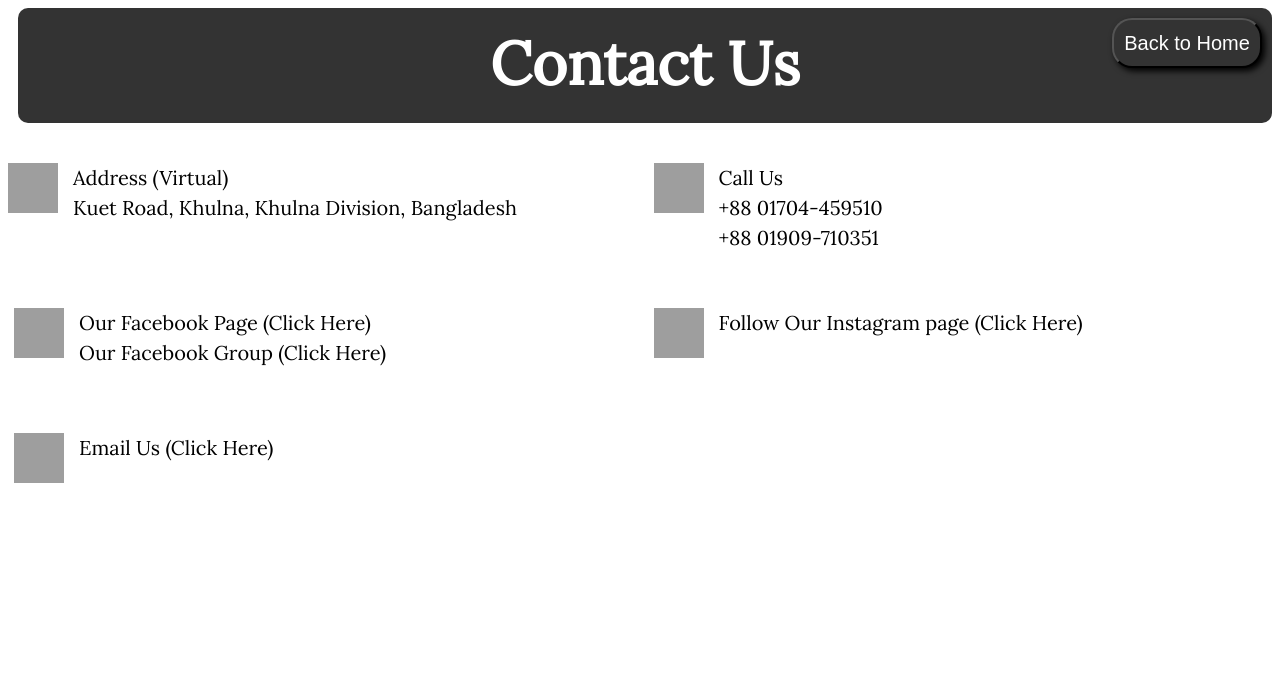
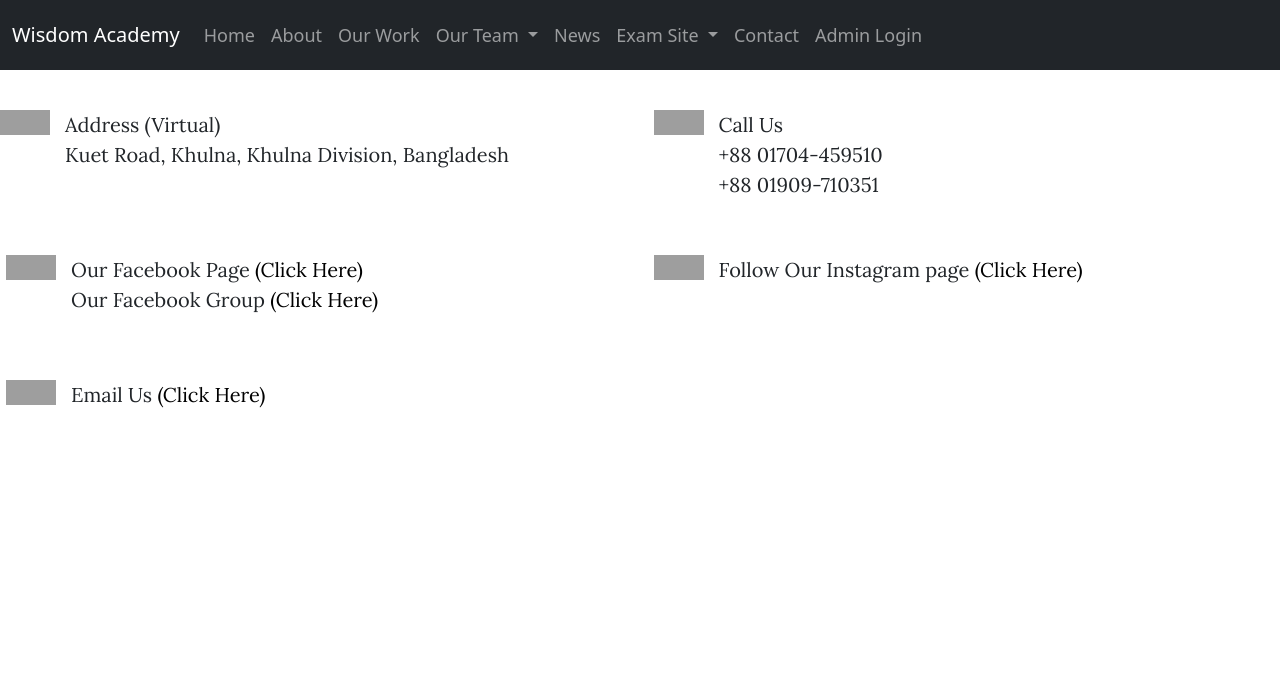
Before and after one commit to MahmudMridul/wisdom-academy-website, a PHP site: page /contact.html in a window 1280 px wide. Shown: the top 682 px of the page. Before the commit the page ends 483 px from the top, so only its background shows below. Run offline with PHP 8.4, Linux system fonts and the light colour scheme; grey boxes are pictures that could not be loaded.

Commit message:
full nav bar added in contact page

```diff
--- a/contact.html
+++ b/contact.html
@@ -5,24 +5,97 @@
 	   <meta name="viewport" content="width=device-width, initial-scale=1">
     <title>Contact - Wisdom Academy</title>
 
+    <link href="https://cdn.jsdelivr.net/npm/bootstrap@5.0.2/dist/css/bootstrap.min.css"
+    rel="stylesheet" integrity="sha384-EVSTQN3/azprG1Anm3QDgpJLIm9Nao0Yz1ztcQTwFspd3yD65VohhpuuCOmLASjC"
+    crossorigin="anonymous">
     <link rel="stylesheet" href="css/contact.css">
+    <link rel="stylesheet" href="css/style.css">
 
   </head>
-  <body link="black" vlink="black" alink="black">
-    <div class="container">
+  <body>
 
-      <div class="page-head">
-        <div class="contactus">
-          <h1>Contact Us</h1>
+    <nav class="navbar fixed-top navbar-expand-lg navbar-dark bg-dark nav-height">
+
+      <div class="container-fluid">
+
+        <a class="navbar-brand" href="#">Wisdom Academy</a>
+
+        <button class="navbar-toggler" type="button" data-bs-toggle="collapse"
+        data-bs-target="#navbarNav" aria-controls="navbarNav"
+        aria-expanded="false" aria-label="Toggle navigation">
+
+          <span class="navbar-toggler-icon"></span>
+
+        </button>
+
+        <div class="collapse navbar-collapse" id="navbarNav">
+
+          <ul class="navbar-nav">
+
+            <li class="nav-item">
+              <a class="nav-link nav-hov" aria-current="page" href="index.html">Home</a>
+            </li>
+
+            <li class="nav-item">
+              <a class="nav-link nav-hov" href="about.html">About</a>
+            </li>
+
+            <li class="nav-item">
+              <a class="nav-link nav-hov" href="#">Our Work</a>
+            </li>
+
+            <li class="nav-item">
+
+              <div class="dropdown">
+                <a class="nav-link dropdown-toggle nav-hov" href="#" role="button"
+                id="dropdownMenuLink" data-bs-toggle="dropdown" aria-expanded="false">
+                Our Team
+                </a>
+
+                <ul class="dropdown-menu" aria-labelledby="dropdownMenuLink">
+                  <li><a class="dropdown-item" href="team-core.html">Core</a></li>
+                  <li><a class="dropdown-item" href="team-intern.html">Intern</a></li>
+                </ul>
+              </div>
+
+            </li>
+
+            <li class="nav-item">
+              <a class="nav-link nav-hov" href="#">News</a>
+            </li>
+
+            <li class="nav-item">
+
+              <div class="dropdown">
+                <a class="nav-link dropdown-toggle nav-hov" href="#" role="button"
+                id="dropdownMenuLink" data-bs-toggle="dropdown" aria-expanded="false">
+                Exam Site
+                </a>
+
+                <ul class="dropdown-menu" aria-labelledby="dropdownMenuLink">
+                  <li><a class="dropdown-item" href="#">Registration</a></li>
+                  <li><a class="dropdown-item" href="#">Student Login</a></li>
+                  <li><a class="dropdown-item" href="#">Exam</a></li>
+                </ul>
+              </div>
+
+            </li>
+
+            <li class="nav-item">
+              <a class="nav-link nav-hov" href="contact.html">Contact</a>
+            </li>
+
+            <li class="nav-item">
+              <a class="nav-link nav-hov" href="#">Admin Login</a>
+            </li>
+
+          </ul>
         </div>
+      </div>
 
-        <div class="btn">
-          <button type="button" name="button">
-            <a href="index.html" class="bttn"> Back to Home </a>
-          </button>
-        </div>
+    </nav>
 
-      </div>
+    <div class="my-container">
 
       <div class="address">
 
@@ -73,5 +146,12 @@
       </div>
 
     </div>
+
+
+    <script src="https://cdn.jsdelivr.net/npm/bootstrap@5.0.2/dist/js/bootstrap.bundle.min.js"
+      integrity="sha384-MrcW6ZMFYlzcLA8Nl+NtUVF0sA7MsXsP1UyJoMp4YLEuNSfAP+JcXn/tWtIaxVXM"
+      crossorigin="anonymous">
+    </script>
+    <script type="text/javascript" src="js/first.js"></script>
   </body>
 </html>
--- a/css/contact.css
+++ b/css/contact.css
@@ -1,17 +1,18 @@
 @import url('https://fonts.googleapis.com/css2?family=Lora&display=swap');
 
-.container
+.my-container
 {
   display: grid;
   grid-template: 1fr / repeat(2, 1fr);
   grid-gap: 15px;
   font-family: 'Lora', serif;
   line-height: 30px;
+  margin-top: 85px;
 }
 
 @media(max-width: 700px)
 {
-  .container
+  .my-container
   {
     display: grid;
     grid-template: 1fr / 1fr;
@@ -22,59 +23,15 @@
 
 }
 
-.page-head
-{
-  display: grid;
-  grid-template: 1fr / 12fr 1fr;
-  grid-column: 1 / -1;
-  height: 115px;
-  background: #333333;
-  margin-left: 10px;
-  border-radius: 10px;
-  color: white;
-  box-shadow: 0px 0px 0px;
-}
-
-.page-head:hover
-{
-  box-shadow: 3px 3px 10px black;
-}
-
-.contactus
-{
-  text-align: center;
-  font-size: 30px;
-  padding-left: 160px;
-}
-
 a
 {
   text-decoration: none;
-
+  color: black;
 }
 
 .bttn
 {
     color: white;
-}
-
-button
-{
-  height: 50px;
-  width: 150px;
-  font-size: 20px;
-  float: right;
-  border-radius: 20px;
-  background: #333333;
-  margin-top: 10px;
-  margin-right: 10px;
-  box-shadow: 3px 3px 6px;
-}
-
-button:hover
-{
-  background: #036bfc;
-  box-shadow: 0px 0px 0px;
 }
 
 @media(max-width: 650px)
```
